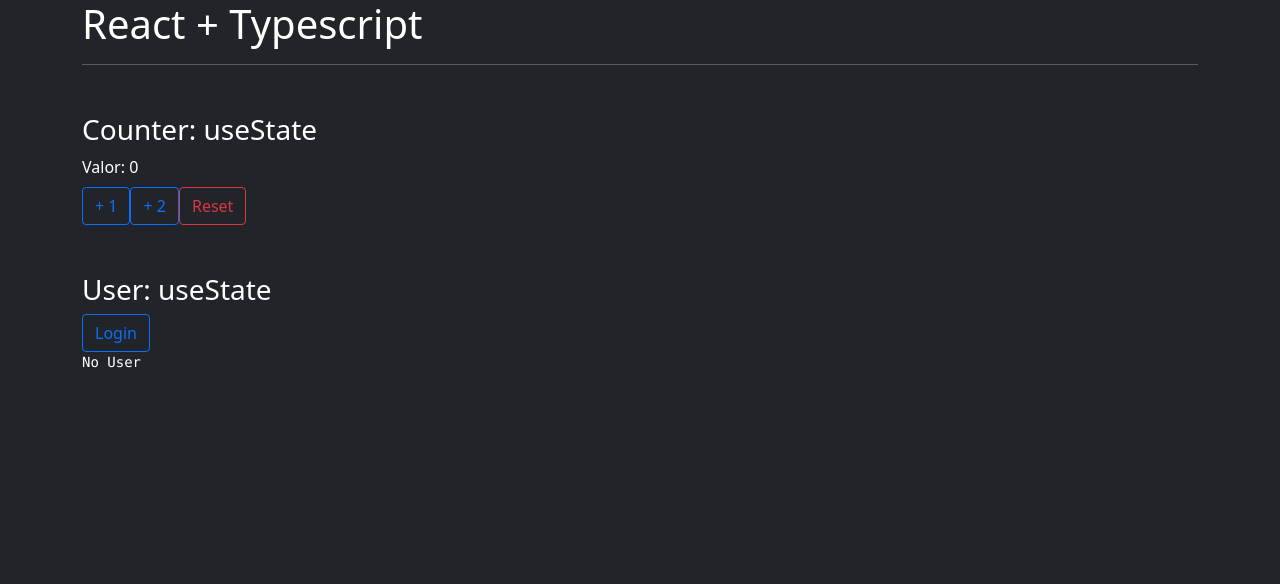
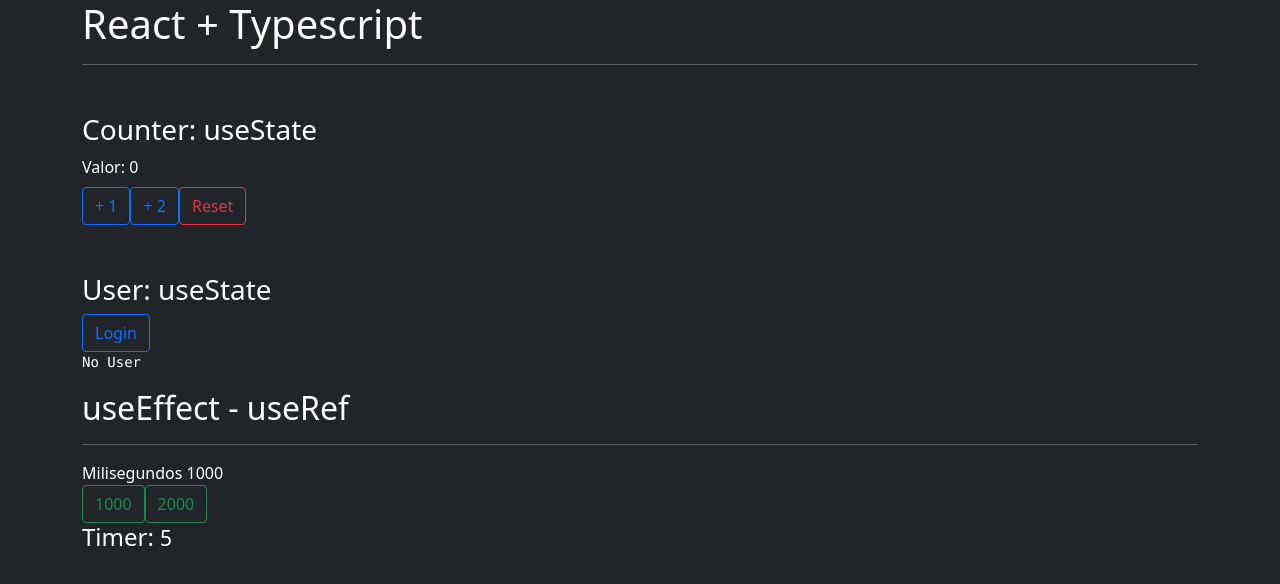
Before and after one commit to JesusCamaRay/react-typescript-yt, a React (Create React App) app: page / in a window 1280 px wide. Shown: the top 584 px of the page. Built offline with nearby package versions, Linux system fonts and the light colour scheme.

Commit message:
feature: useEffect + useRef

```diff
--- a/src/App.tsx
+++ b/src/App.tsx
@@ -1,4 +1,5 @@
 import { Counter } from "./components/Counter";
+import { TimerPadre } from "./components/TimerPadre";
 import { Usuario } from "./components/Usuario";
 
 function App() {
@@ -8,6 +9,9 @@
       <hr/>
       <Counter/>
       <Usuario/>
+      <h2>useEffect - useRef</h2>
+      <hr/>
+      <TimerPadre/>
     </>
   );
 }
--- /dev/null
+++ b/src/components/Timer.tsx
@@ -0,0 +1,22 @@
+import React,{useState,useEffect,useRef} from 'react'
+
+type TimerArgs = {
+  miliseconds:number
+}
+
+export const Timer = ({miliseconds}:TimerArgs) => {
+  const [seconds, setSeconds] = useState(0)
+  const ref = useRef<NodeJS.Timer>()
+  useEffect(() => {
+    ref.current && clearInterval(ref.current)
+    ref.current = setInterval(()=>{
+      setSeconds(s=>s+1)
+    },miliseconds)
+  }, [miliseconds])
+
+  return (
+    <div>
+      <h4>Timer: <small>{seconds}</small></h4>
+    </div>
+  )
+}
--- /dev/null
+++ b/src/components/TimerPadre.tsx
@@ -0,0 +1,23 @@
+import React,{useState} from 'react'
+import { Timer } from './Timer'
+
+export const TimerPadre = () => {
+  const [miliseconds, setMiliseconds] = useState(1000)
+  return (
+    <>
+      <span>Milisegundos {miliseconds}</span>
+      <br/>
+      <button className='btn btn-outline-success'
+        onClick={()=>setMiliseconds(1000)}
+      >
+        1000
+      </button>
+      <button className='btn btn-outline-success'
+      onClick={()=>setMiliseconds(2000)}
+      >
+        2000
+      </button>
+      <Timer miliseconds={miliseconds}/>
+    </>
+  )
+}
```
